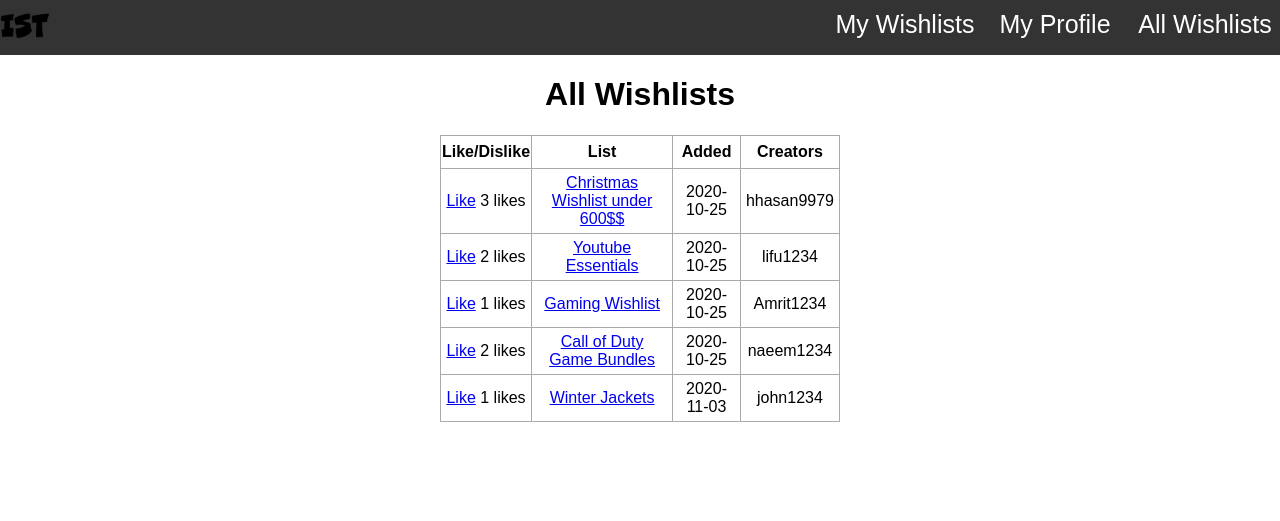
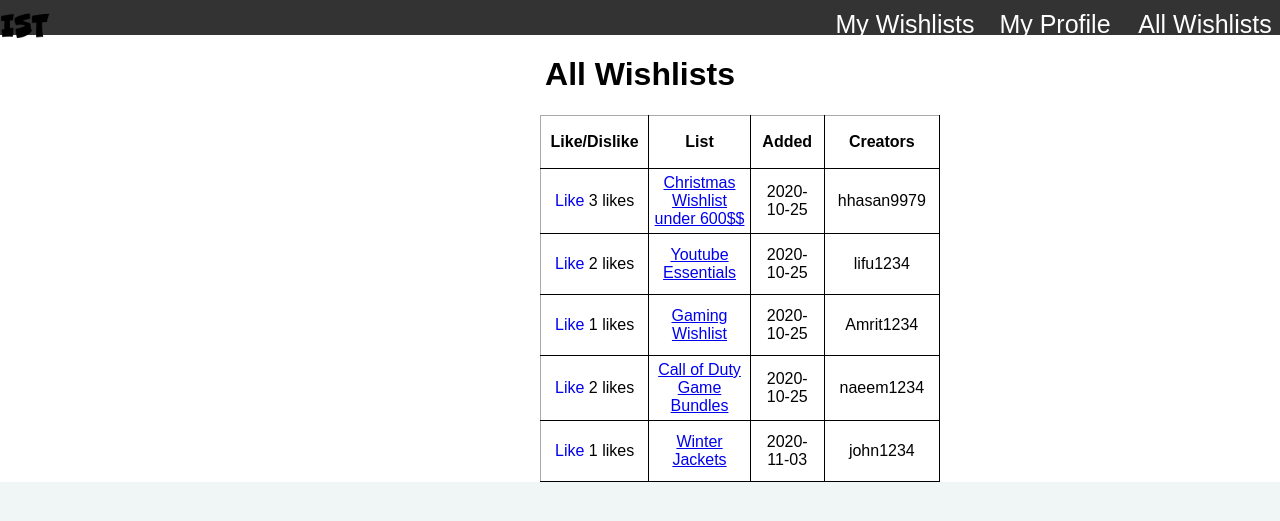
Before and after one commit to WebDesignHMA/Elysian-Wishlist, a Flask app: page /wishlists/ in a window 1280 px wide. Shown: the top 521 px of the page. Run offline with Flask 2, Linux system fonts and the light colour scheme; data comes from the database, SQL or seed files in the repository.

Commit message:
think I fixed css

```diff
--- a/elysian_wishlist/static/main.css
+++ b/elysian_wishlist/static/main.css
@@ -1,7 +1,7 @@
 body, html {
     margin: 0;
     font-family: sans-serif;
-    background-color: white;
+    background-color:black
 }
 
 .content {
@@ -35,14 +35,33 @@ td {
     width: 70%;
 }
 
-.button {
-    display: block;
-    width: 115px;
-    height: 25px;
-    background: #4E9CAF;
-    padding: 10px;
+.Navigation-Bar {
+    display: flex;
+    flex-direction: row;
+    justify-content: flex-end;
+    background-color: #333;
+    margin: 0;
+    padding: 0;
+    height: 35px;
+}
+
+.Wishlist-Logo {
+    position: relative;
+    right: 60%;
+    height:45px;
+    width: auto;
+}
+
+.Navbar-Item  {
+    text-decoration: none;
+    font-size: 25px;
+    width: 150px;
     text-align: center;
-    border-radius: 5px;
     color: white;
-    font-weight: bold;
+    padding-top: 10px;
+    height: 45px;
 }
+
+.Navbar-Item:hover {
+    background-color: #111;
+}
--- a/elysian_wishlist/templates/allWishlists.html
+++ b/elysian_wishlist/templates/allWishlists.html
@@ -7,34 +7,34 @@
 
 {% block body %}
 <div class="content">
-    <h1 style="text-align: center">All Wishlists</h1>
+    <h1>All Wishlists</h1>
     {% if lists|length < 1 %}
     <h4 style="text-align: center">There are no wishlists. Login to your account and make your own Wishlist!</h4>
     {% else %}
-    <table>
-        <tr>
-            <th>Like/Dislike</th>
-            <th>List</th>
-            <th>Added</th>
-            <th>Creators</th>
+    <table class="All-Wishlist-Table">
+        <tr class="Column-Titles">
+            <th class="Column-Title">Like/Dislike</th>
+            <th class="Column-Title">List</th>
+            <th class="Column-Title">Added</th>
+            <th class="Column-Title">Creators</th>
         </tr>
         {% for list in lists %}
-            <tr>
-                <td>
+            <tr class="Column-Titles">
+                <td class="Column-Title">
                   {% if has_liked_wishlist(list[0]) %}
-                  <a href="{{ url_for('like_action', wishlist_id=list[0].id, action='unlike') }}" >Unlike</a>
+                  <a  class="Column-Title-Link" href="{{ url_for('like_action', wishlist_id=list[0].id, action='unlike') }}" >Unlike</a>
                   {% else %}
-                  <a href="{{ url_for('like_action', wishlist_id=list[0].id, action='like') }}" >Like</a>
+                  <a  class="Column-Title-Link" href="{{ url_for('like_action', wishlist_id=list[0].id, action='like') }}" >Like</a>
                   {% endif %}
                   {{ list[0].liked.count() }} likes
                 </td>
-                <td>
+                <td class="Column-Title">
                     <a href="/list/{{list[0].id}}">
                         {{ list[0].content }}
                     </a>
                 </td>
-                <td>{{ list[0].date_created.date() }}</td>
-                <td>
+                <td class="Column-Title">{{ list[0].date_created.date() }}</td>
+                <td class="Column-Title">
                     {{ list[1].username }}
                 </td>
             </tr>
--- a/elysian_wishlist/templates/base.html
+++ b/elysian_wishlist/templates/base.html
@@ -4,7 +4,7 @@
     <meta charset="UTF-8">
     <meta name="viewport" content="width=device-width, initial-scale=1.0">
     <meta http-equiv="X-UA-Compatible" content="ie=edge">
-    <link rel="stylesheet" href="{{ url_for('static', filename='main.css') }}">
+    <link rel="stylesheet" href="{{ url_for('static', filename='styles/main.css') }}">
     {% block head %}{% endblock %}
 </head>
 <body>
```
Also changed, not shown: elysian_wishlist/static/styles/main.css (line endings or trailing spaces), 1 other file.
